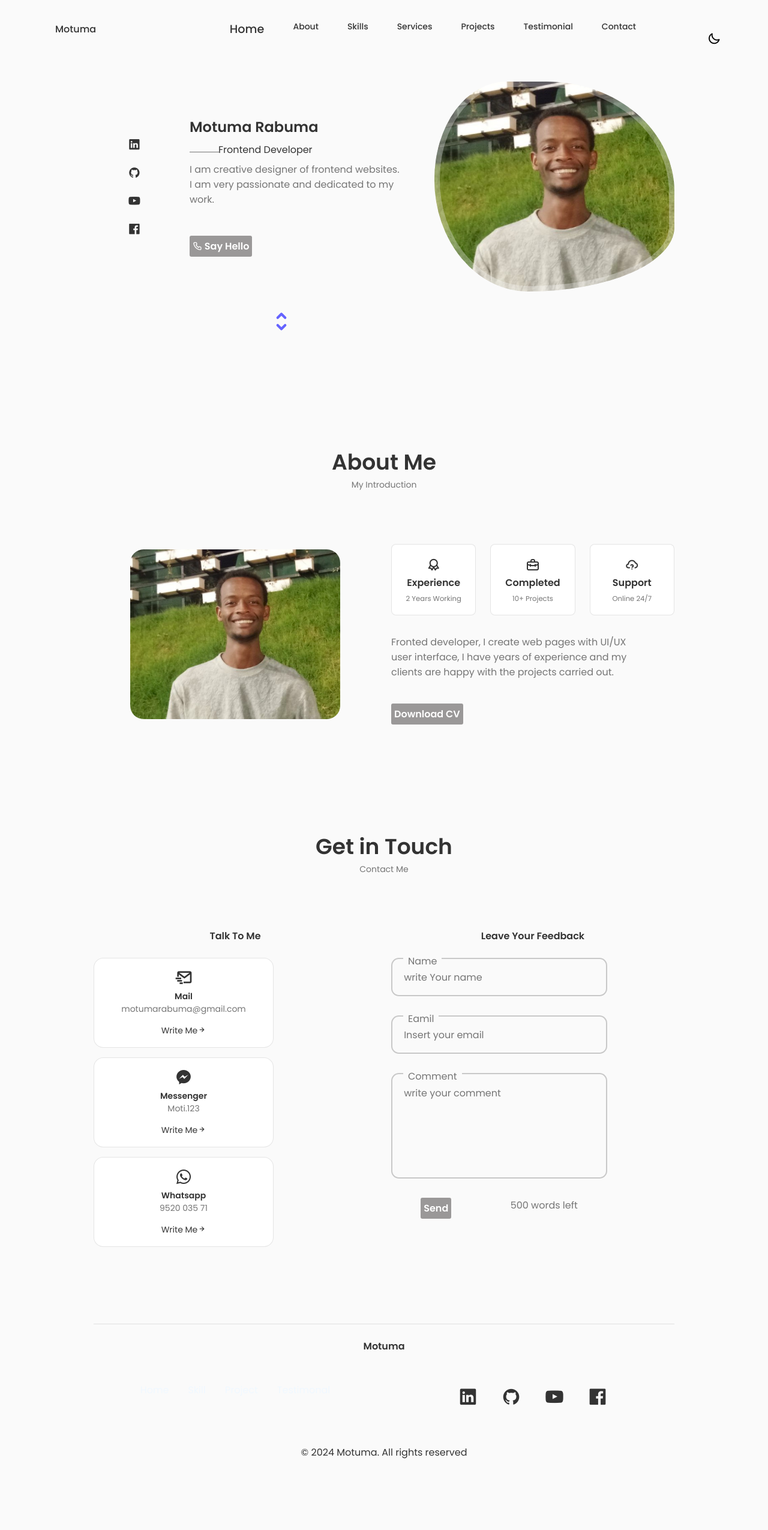
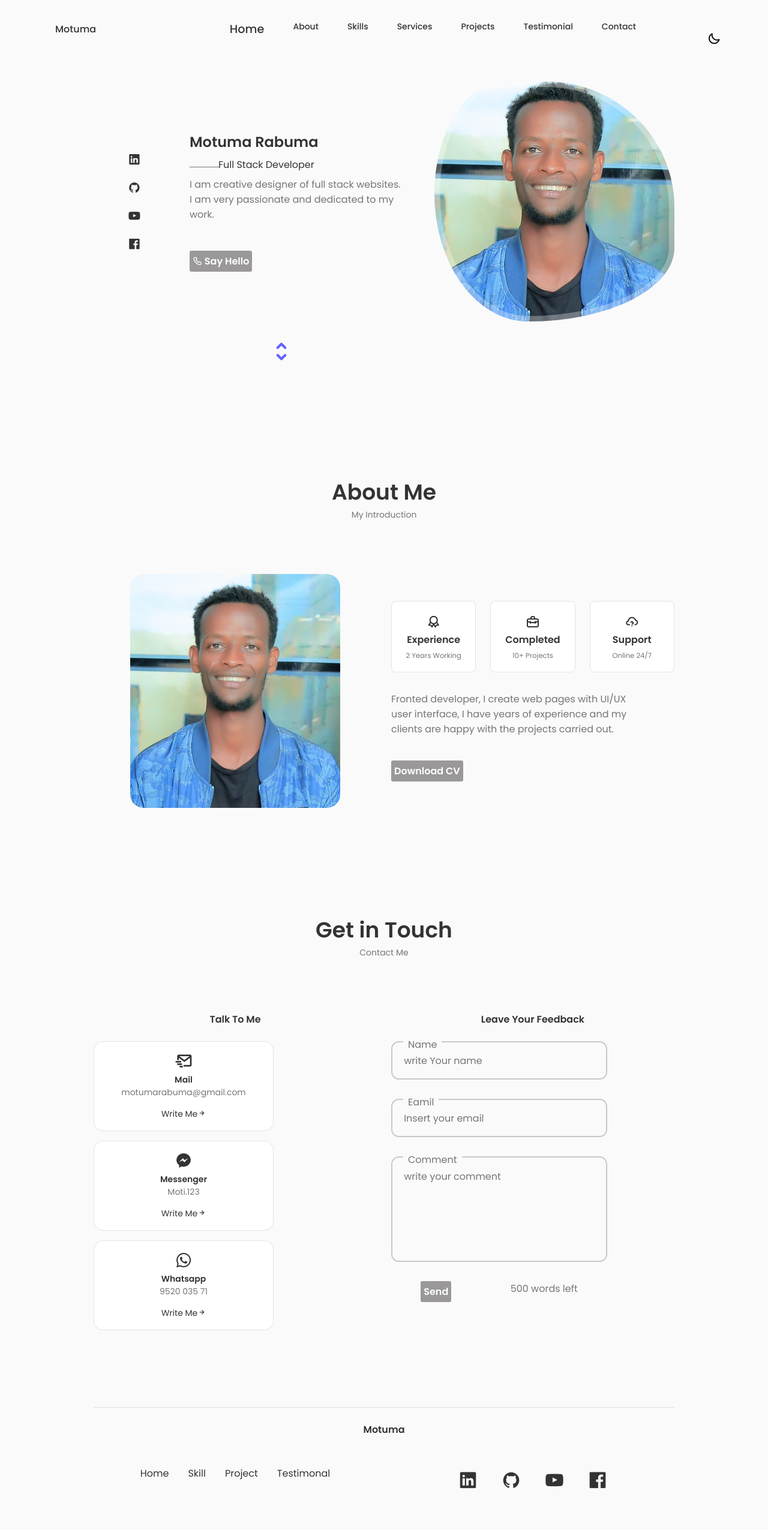
Before and after one commit to Motuma5200/portfolio, a React (Create React App) app: page / in a window 1280 px wide. Shown: the top 2551 px of the page at 60% size. Before the commit the page ends 2474 px from the top, so only its background shows below. Built offline with nearby package versions, Linux system fonts and the light colour scheme.

Commit message:
Change of profile photos and skill development

```diff
--- a/src/Components/about/About.jsx
+++ b/src/Components/about/About.jsx
@@ -1,6 +1,6 @@
 import React from 'react'
 import './About.css'
-import AboutIm from '../../assets/moti.jpg';
+import AboutIm from '../../assets/moa.JPG';
 import myCv from '../../assets/myCV.pdf';
 
 import Info from './Info';
--- a/src/Components/contact/Contact.jsx
+++ b/src/Components/contact/Contact.jsx
@@ -49,7 +49,7 @@ function Contact() {
                         <h3 className="contact__card-tittle">Messenger</h3>
                         <span className="contact__card-data">Moti.123</span>
 
-                        <a href="https://m.me/motuma.rabuma" className="contact__button"> Write Me
+                        <a href="https://m.me/motuma.rabuma" target='blank' className="contact__button"> Write Me
                             <i className="bx bx-right-arrow-alt contact__button-icon"></i>
                         </a>
                     </div>
--- a/src/Components/footer/Footer.css
+++ b/src/Components/footer/Footer.css
@@ -21,7 +21,11 @@
 
 }
 
-#dark .footer__tittle, .footer__link{
+#dark .footer__tittle{
+    color: aliceblue;
+   }
+
+   #dark .footer__link{
     color: aliceblue;
    }
 
--- a/src/Components/home/Data.jsx
+++ b/src/Components/home/Data.jsx
@@ -7,10 +7,10 @@ function Data() {
     <div className="home-data">
         <h1 className="home-tittle">Motuma Rabuma</h1>
 
-    <h3 className="home-subtittle">Frontend Developer</h3>
+    <h3 className="home-subtittle">Full Stack Developer</h3>
 
     <p className="home-description">
-        I am creative designer of frontend websites.<br/>
+        I am creative designer of full stack websites.<br/>
         I am very passionate and dedicated to my work.
     </p>
 
--- a/src/Components/home/home.css
+++ b/src/Components/home/home.css
@@ -116,7 +116,7 @@
  }
 
 .home-img{
-    background-image: url(../../assets/moti.jpg);
+    background-image: url(../../assets/moa.JPG);
     background-repeat: no-repeat;
     background-size: cover;
     background-position: center;
@@ -124,7 +124,7 @@
     order: 1;
     justify-self: center;
     width: 400px;
-    height: 350px;
+    height: 400px;
     animation: profile-aniamation 10s ease-in-out infinite 2s;
 }
 
```
Also changed, not shown: src/assets/moa.JPG (added), src/assets/moti.jpg (deleted).
